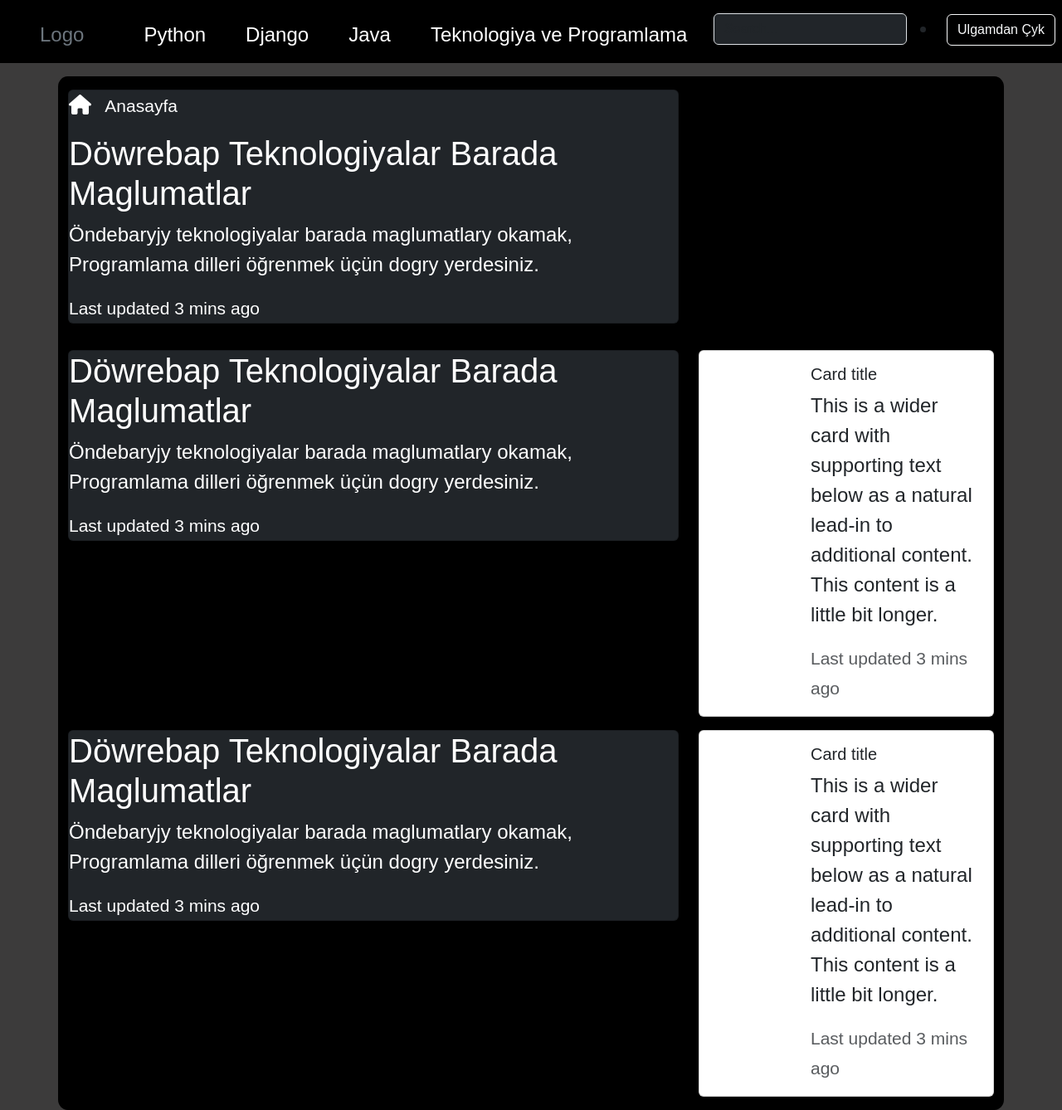
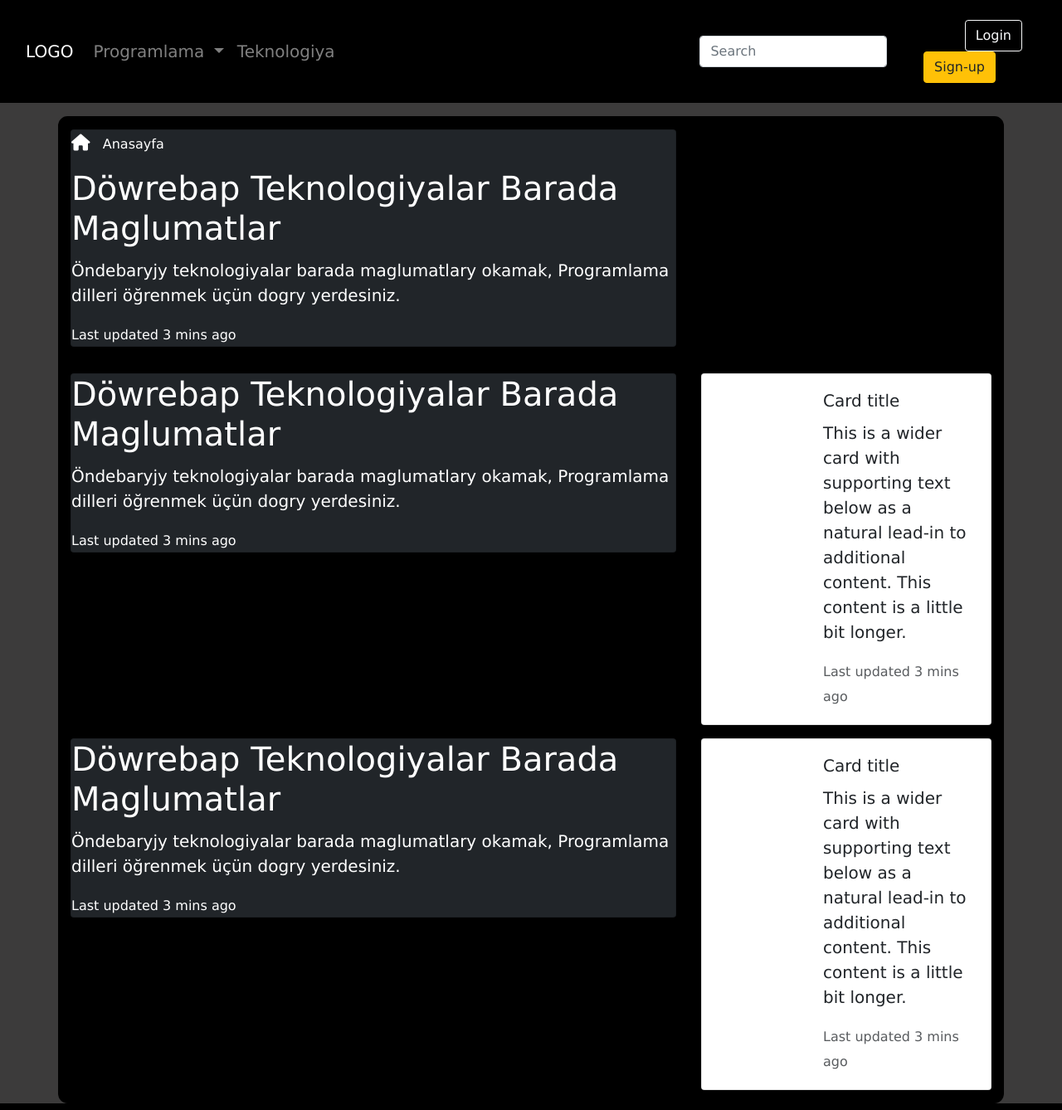
Before and after one commit to agamerdan/LearnSoftware, a Django app: page / in a window 1280 px wide. Shown: the whole page at 83% size. Run offline with Django 4.2, Linux system fonts and the light colour scheme; some libraries are stand-ins or nearby versions.

Commit message:
New Navbar

```diff
--- a/User/urls.py
+++ b/User/urls.py
@@ -3,4 +3,5 @@ from . import views
 urlpatterns = [
     path('login/', views.LoginView, name="login"),
     path('sigin/', views.SiginView, name="sigin"),
+    path('logout/', views.LogOut, name="logout")
 ]
--- a/User/views.py
+++ b/User/views.py
@@ -1,7 +1,7 @@
 from django.shortcuts import render, redirect
 from django.contrib.auth.models import User
 from django.contrib import messages
-from django.contrib.auth import authenticate,login
+from django.contrib.auth import authenticate,login,logout
 
 def LoginView(request):
     if request.method == 'POST':
@@ -37,3 +37,7 @@ def SiginView(request):
             return redirect('login')
 
     return render(request, "login/register.html")
+
+def LogOut(request):
+    logout(request)
+    return redirect('index')
--- a/learnProgram/static/css/style.css
+++ b/learnProgram/static/css/style.css
@@ -1,7 +1,7 @@
 .body{
     background-color: rgb(60, 59, 59);
-    font-family:Arial, Helvetica, sans-serif;
-    font-size: 24px;
+    font-family:Verdana, Geneva, Tahoma, sans-serif;
+    font-size: 20px;
 }
 .nav-link:hover{
     background-color: rgb(229, 149, 21);
@@ -10,7 +10,6 @@
 .kard{
     background-color: black;
     border-radius: 1%;
-
 }
 
 .buton{
@@ -48,3 +47,7 @@
   }
 
   .alert.success {background-color: #04AA6D;}
+
+  .dropdown-item:hover {
+    background-color: rgb(229, 149, 21);
+  }
--- a/learnProgram/templates/app/index.html
+++ b/learnProgram/templates/app/index.html
@@ -55,8 +55,8 @@
 
 
         <div class="col-8">
-            <div class=" card text-bg-dark ">
-                <div class="card-img-overlay ">
+            <div class="card text-bg-dark">
+                <div class="card-img-overlay">
 
                 </div>
                 <h1 class="card-title text-white">Döwrebap Teknologiyalar Barada Maglumatlar</h1>
--- a/learnProgram/templates/includes/navbar.html
+++ b/learnProgram/templates/includes/navbar.html
@@ -1,27 +1,51 @@
-<div class="d-flex flex-wrap justify-content-center justify-content-lg-start bg-black">
+{% load static %}
+<link rel="stylesheet" href="https://cdn.jsdelivr.net/npm/bootstrap@4.0.0/dist/css/bootstrap.min.css" integrity="sha384-Gn5384xqQ1aoWXA+058RXPxPg6fy4IWvTNh0E263XmFcJlSAwiGgFAW/dAiS6JXm" crossorigin="anonymous">
+<link rel="stylesheet" href="{% static 'css/style.css' %}">
+<nav class="navbar navbar-expand-lg navbar-dark bg-black">
+      <div class="container">
+          <button class="navbar-toggler" type="button" data-toggle="collapse" data-target="#navbarTogglerDemo01" aria-controls="navbarTogglerDemo01" aria-expanded="false" aria-label="Toggle navigation">
+            <span class="navbar-toggler-icon"></span>
+          </button>
+          <div class="collapse navbar-collapse" id="navbarTogglerDemo01">
+            <a class="navbar-brand" href="{% url 'index' %}">LOGO</a>
+            <ul class="navbar-nav mr-auto mt-2 mt-lg-0">
 
+              <li class="nav-item dropdown bg-black">
+                <a class="nav-link dropdown-toggle" href="#" id="navbarDropdown" role="button" data-toggle="dropdown" aria-haspopup="true" aria-expanded="false">
+                  Programlama
+                </a>
+                <div class="dropdown-menu bg-black p-3 pr-5" aria-labelledby="navbarDropdown">
+                  <a class="dropdown-item text-light" href="#">HTML Web Programlama</a>
+                  <a class="dropdown-item text-light" href="#">CSS, Wep Programlama</a>
+                  <a class="dropdown-item text-light" href="#">JavaScript Web Programlama</a>
+                  <a class="dropdown-item text-light" href="{% url 'LearnPython' %}">Python Başlangyç</a>
+                  <a class="dropdown-item text-light" href="{% url 'LearnDjango' %}">Django, Wep Programlama</a>
+                  <a class="dropdown-item text-light" href="{% url 'LearnJava' %}">Java Başlangyç</a>
+                </div>
+              </li>
+              <li class="nav-item">
+                <a class="nav-link" href="#">Teknologiya</a>
+              </li>
+            </ul>
 
-    <ul class="nav col-12 col-lg-auto me-lg-auto mb-2  mt-3 ml-5 ">
-        <li><a href="{% url 'index' %}" class="nav-link px-5 text-secondary">Logo</a></li>
-        <li><a href="{% url 'LearnPython' %}" class="nav-link px-4 text-white">Python</a></li>
-        <li><a href="{% url 'LearnDjango' %}" class="nav-link px-4 text-white">Django</a></li>
-        <li><a href="{% url 'LearnJava' %}" class="nav-link px-4 text-white">Java</a></li>
-        <li><a href="{% url 'temel' %}" class="nav-link px-4 text-white">Teknologiya ve Programlama</a></li>
-    </ul>
+          </div>
+      </div>
+      <div  style="margin-left:-15px;">
+        <form class="form-inline my-2 my-lg-0 m-4" >
+           <input class="form-control mr-sm-2" type="search" placeholder="Search" aria-label="Search">
+        </form>
+      </div>
+      <div class="text-end mb-3 mt-3 mr-3" style="margin-right:15px;">
+        {% if request.user.is_authenticated %}
+        <li><a href="{% url 'logout' %}" class="btn btn-outline-light me-2 mr-3">Ulgamdan Çyk</a></li>
+        {% else %}
+          <a href="{% url 'login' %}" type="button" class="btn btn-outline-light me-2 mr-3">Login</a>
+          <a href="{% url 'sigin' %}" type="button" class="btn btn-warning  mr-5">Sign-up</a>
+        {% endif %}
 
+      </div>
 
-
-<form class="col-12 col-lg-auto mb-3 mt-3 mr-5 mb-lg-0 me-lg-3" role="search">
-  <input type="search" class="form-control form-control-dark text-bg-dark" placeholder="Search..." aria-label="Search">
-</form>
-
-<div class="text-end mb-3 mt-3 mr-3">
-  {% if user.authanticated %}
-  <a href="{% url 'login' %}" type="button" class="btn btn-outline-light me-2 mr-3">Login</a>
-  <a href="{% url 'sigin' %}" type="button" class="btn btn-warning  mr-5">Sign-up</a>
-  {% else %}
-  <li><a href="{% url 'LearnJava' %}" class="btn btn-outline-light me-2 mr-3">Ulgamdan Çyk</a></li>
-  {% endif %}
-
-</div>
-</div>
+  </nav>
+  <script src="https://code.jquery.com/jquery-3.2.1.slim.min.js" integrity="sha384-KJ3o2DKtIkvYIK3UENzmM7KCkRr/rE9/Qpg6aAZGJwFDMVNA/GpGFF93hXpG5KkN" crossorigin="anonymous"></script>
+  <script src="https://cdn.jsdelivr.net/npm/popper.js@1.12.9/dist/umd/popper.min.js" integrity="sha384-ApNbgh9B+Y1QKtv3Rn7W3mgPxhU9K/ScQsAP7hUibX39j7fakFPskvXusvfa0b4Q" crossorigin="anonymous"></script>
+  <script src="https://cdn.jsdelivr.net/npm/bootstrap@4.0.0/dist/js/bootstrap.min.js" integrity="sha384-JZR6Spejh4U02d8jOt6vLEHfe/JQGiRRSQQxSfFWpi1MquVdAyjUar5+76PVCmYl" crossorigin="anonymous"></script>
```
Also changed, not shown: learnProgram/templates/includes/bar.html (added, +19 -0 lines), db.sqlite3.
